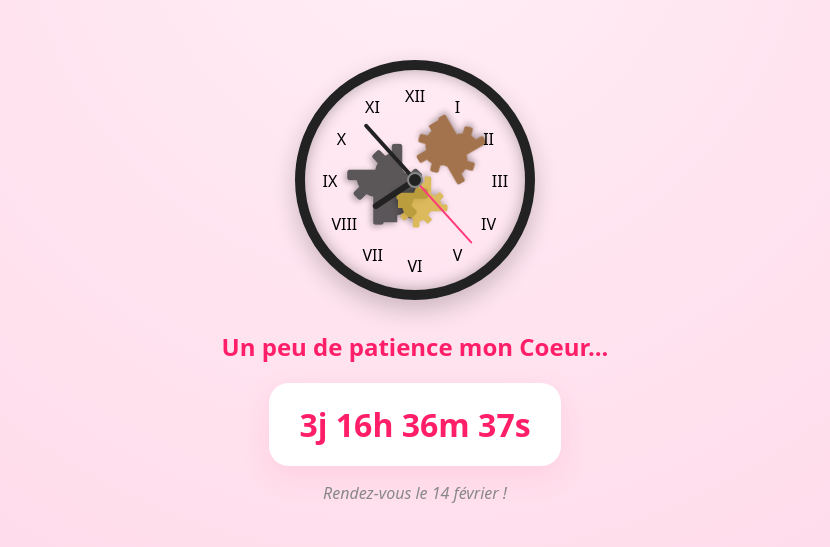
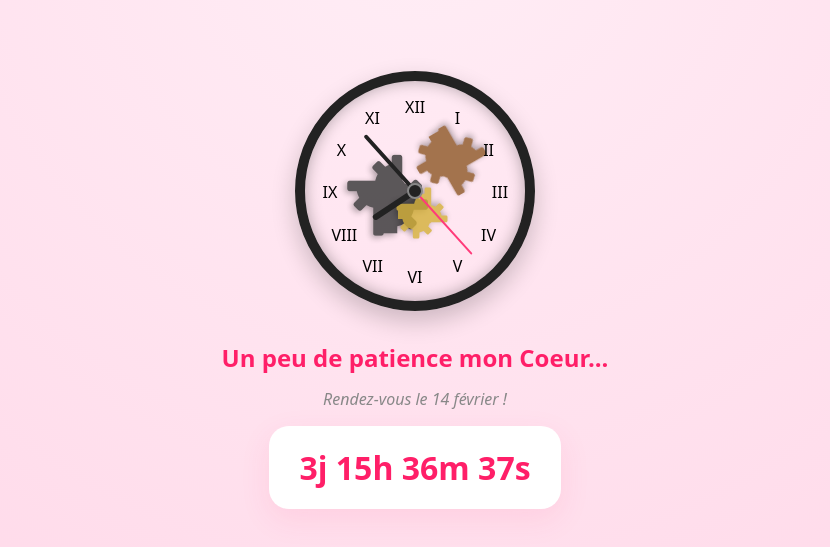
Before and after one commit to hlandais9051/SaintValentin, a plain HTML site: page index.html in a window 1280 px wide. Shown: the part 105-652 px from the top of the page, without its empty margins (225-1055 px from the left). Drawn offline with nearby package versions, Linux system fonts and the light colour scheme.

Commit message:
rajout lieu

```diff
--- a/index.html
+++ b/index.html
@@ -343,10 +343,12 @@
       </div>
 
       <h2 style="color: var(--text)">Un peu de patience mon Coeur...</h2>
+      <p style="color: #888; font-style: italic; margin-top: -5px">
+        Rendez-vous le 14 février !
+      </p>
       <div class="countdown-box">
         <div id="timer">Chargement...</div>
       </div>
-      <p style="color: #888; font-style: italic">Rendez-vous le 14 février !</p>
     </div>
 
     <main class="card" id="main-card">
@@ -363,7 +365,7 @@
       </div>
 
       <div id="result" class="result">
-        <h2>YOUPIIIIIIIII ! 🎉</h2>
+        <h2>Habille-toi, je t'emmène à Taïwan</h2>
         <img
           src="https://media4.giphy.com/media/v1.Y2lkPTc5MGI3NjExa3g2bXN3cTB6dWZyaWswNHk2aGJzdm14azg1NDRucDJuZWFzMm8xdyZlcD12MV9naWZzX3NlYXJjaCZjdD1n/l6jTwS2sCZ1ztTwgL8/200w.webp"
           style="width: 100%; border-radius: 15px"
@@ -374,7 +376,7 @@
     <button id="noBtn">Non 🙄</button>
 
     <script>
-      const targetDate = new Date("February 14, 2026 12:30:00").getTime();
+      const targetDate = new Date("February 14, 2026 11:30:00").getTime();
       const waitingScreen = document.getElementById("waiting-screen");
       const mainCard = document.getElementById("main-card");
       const timerDisplay = document.getElementById("timer");
```
